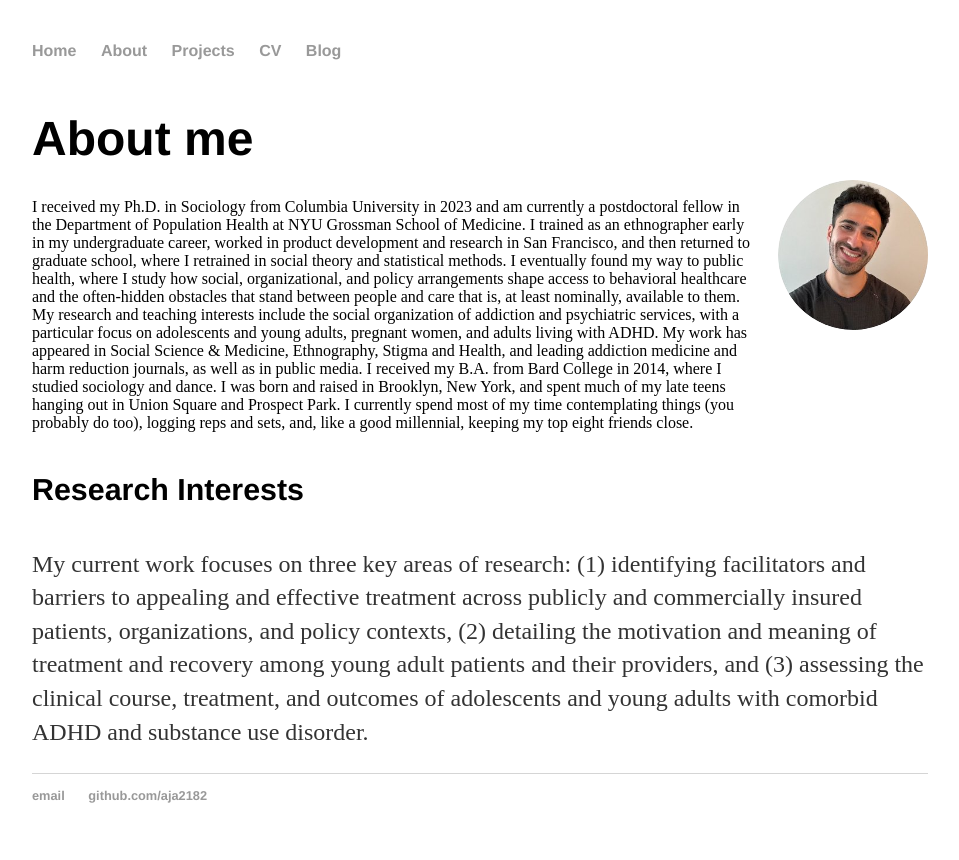
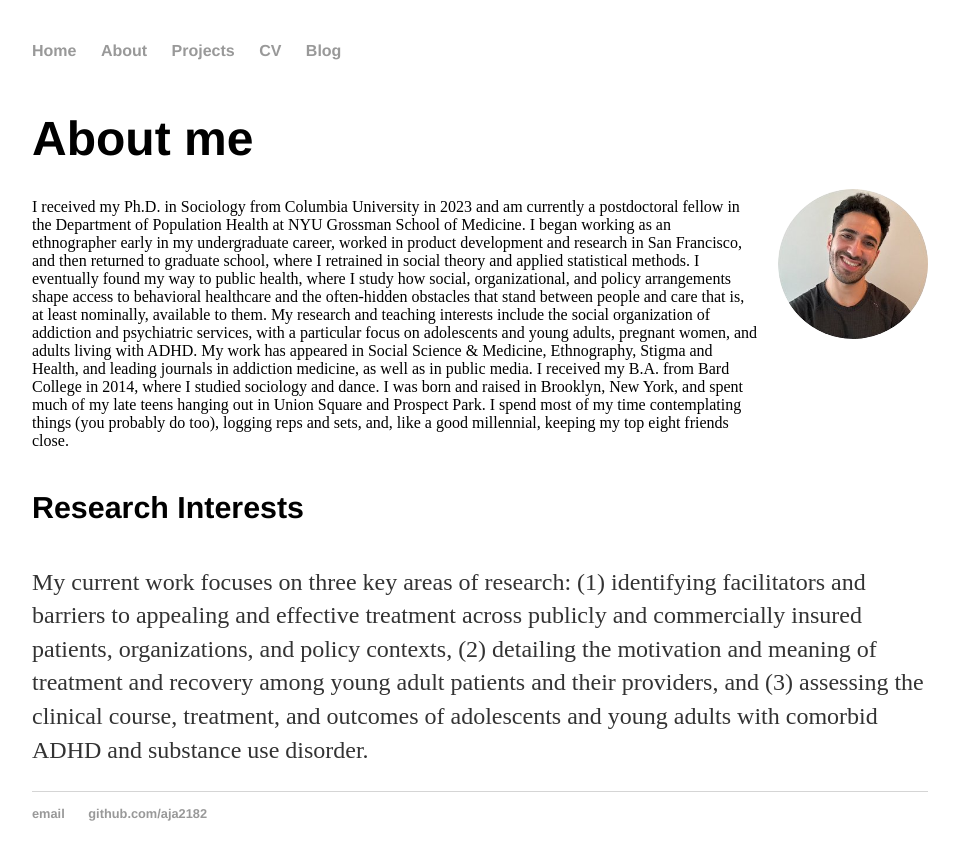
Before and after one commit to aja2182/aja2182.github.io, a Jekyll site: the page built from about/index.html, in a window 1280 px wide. Shown: the top 860 px of the page, without its empty margins (160-1119 px from the left). Built offline with Jekyll 4.4.1, drawn with Linux system fonts in a browser that asks for light colours.

Commit message:
Update index.html

```diff
--- a/about/index.html
+++ b/about/index.html
@@ -41,14 +41,11 @@
         <div class="text-content">
             <h1>About me</h1>
 
-I received my Ph.D. in Sociology from Columbia University in 2023 and am currently a postdoctoral fellow in the Department of Population Health at NYU Grossman School of Medicine. I trained as an ethnographer early in my undergraduate career, worked in product development and research in San Francisco, and then returned to graduate school, where I retrained in social theory and statistical methods. I eventually found my way to public health, where I study how social, organizational, and policy arrangements shape access to behavioral healthcare and the often-hidden obstacles that stand between people and care that is, at least nominally, available to them.
+I received my Ph.D. in Sociology from Columbia University in 2023 and am currently a postdoctoral fellow in the Department of Population Health at NYU Grossman School of Medicine. I began working as an ethnographer early in my undergraduate career, worked in product development and research in San Francisco, and then returned to graduate school, where I retrained in social theory and applied statistical methods. I eventually found my way to public health, where I study how social, organizational, and policy arrangements shape access to behavioral healthcare and the often-hidden obstacles that stand between people and care that is, at least nominally, available to them.
 
-My research and teaching interests include the social organization of addiction and psychiatric services, with a particular focus on adolescents and young adults, pregnant women, and adults living with ADHD. My work has appeared in Social Science & Medicine, Ethnography, Stigma and Health, and leading addiction medicine and harm reduction journals, as well as in public media. I received my B.A. from Bard College in 2014, where I studied sociology and dance. I was born and raised in Brooklyn, New York, and spent much of my late teens hanging out in Union Square and Prospect Park.
+My research and teaching interests include the social organization of addiction and psychiatric services, with a particular focus on adolescents and young adults, pregnant women, and adults living with ADHD. My work has appeared in Social Science & Medicine, Ethnography, Stigma and Health, and leading journals in addiction medicine, as well as in public media. I received my B.A. from Bard College in 2014, where I studied sociology and dance. I was born and raised in Brooklyn, New York, and spent much of my late teens hanging out in Union Square and Prospect Park.
 
-I currently spend most of my time contemplating things (you probably do too), logging reps and sets, and, like a good millennial, keeping my top eight friends close.
-
-
-
+I spend most of my time contemplating things (you probably do too), logging reps and sets, and, like a good millennial, keeping my top eight friends close.
 
         </div>
         <img src="avatar.png" alt="Avatar" class="avatar">
```
